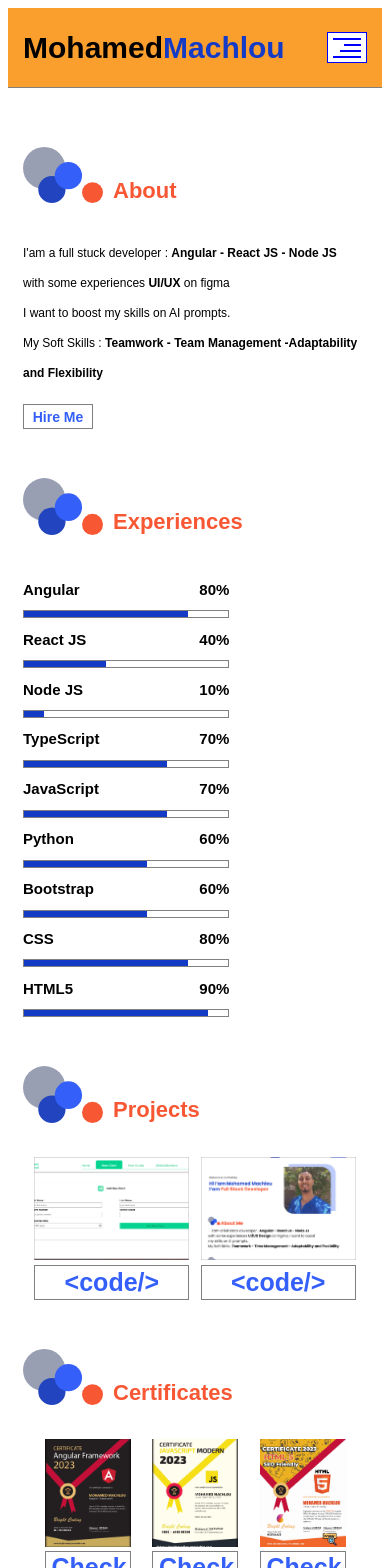
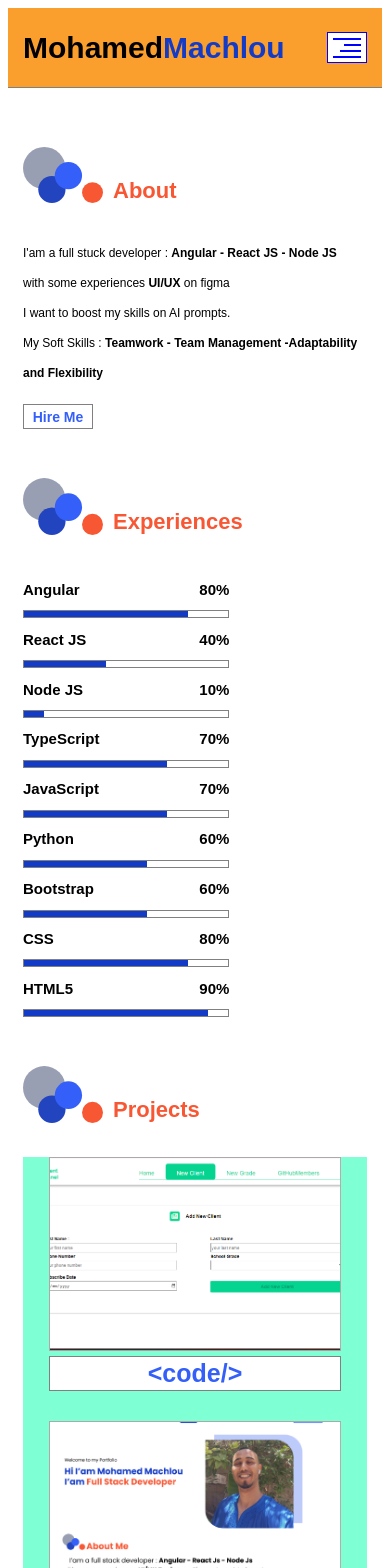
Before and after one commit to mohamedMachlou/AngularMyPortfolio, an Angular app: page / in a window 390 px wide. Shown: the top 1568 px of the page. Built offline with nearby package versions, Linux system fonts and the light colour scheme.

Commit message:
edit responsive projects and experiences componants

```diff
--- a/src/app/portfolio/components/experiences/experiences.component.css
+++ b/src/app/portfolio/components/experiences/experiences.component.css
@@ -1,20 +1,24 @@
 /* My Portfolio created by Developer Mohamed Machlou */
-.experiences .container .slider .title {
+
+.experiences .container .sliders {
+  width: 100%;
+}
+.experiences .container .sliders .slider .title {
   width: 60%;
   display: flex;
   justify-content: space-between;
 }
-.experiences .container .slider .title h2 {
+.experiences .container .sliders .slider .title h2 {
   font-weight: 600;
   font-size: 15px;
 }
-.experiences .container .slider .slider-body {
+.experiences .container .sliders .slider .slider-body {
   width: 60%;
   height: 8px;
   background-color: #ffffff;
   border: 1px solid gray;
 }
-.experiences .container .slider .slider-body .under {
+.experiences .container .sliders .slider .slider-body .under {
   width: 80%;
   height: 6px;
   background-color: var(--secondary-color);
--- a/src/app/portfolio/components/experiences/experiences.component.html
+++ b/src/app/portfolio/components/experiences/experiences.component.html
@@ -11,6 +11,7 @@
     <!-- Start Header -->
 
     <!-- Start Sliders -->
+    <div class="sliders">
       <!-- Angular -->
       <div class="slider">
         <div class="title">
@@ -101,6 +102,7 @@
           <div class="under" style="width: 90%"></div>
         </div>
       </div>
-    <!-- Start Sliders -->
+    </div>
+    <!-- End Sliders -->
   </div>
 </div>
--- a/src/app/portfolio/components/projects/projects.component.css
+++ b/src/app/portfolio/components/projects/projects.component.css
@@ -5,6 +5,7 @@
   justify-content: space-evenly;
   align-items: center;
   width: 100%;
+  background-color: aquamarine;
 }
 .projects .container .project-body .project {
   width: 45%;
@@ -27,3 +28,13 @@
 .projects .container .project-body .project button {
   width: 100%;
 }
+/* Large devices (desktops, 768px to down) */
+@media (max-width: 768px) {
+  .projects .container .project-body {
+    flex-direction: column;
+  }
+  .projects .container .project-body .project {
+    width: 85%;
+    margin-bottom: 30px;
+  }
+}
```
Lines whose indentation alone changed are shown as unchanged.
